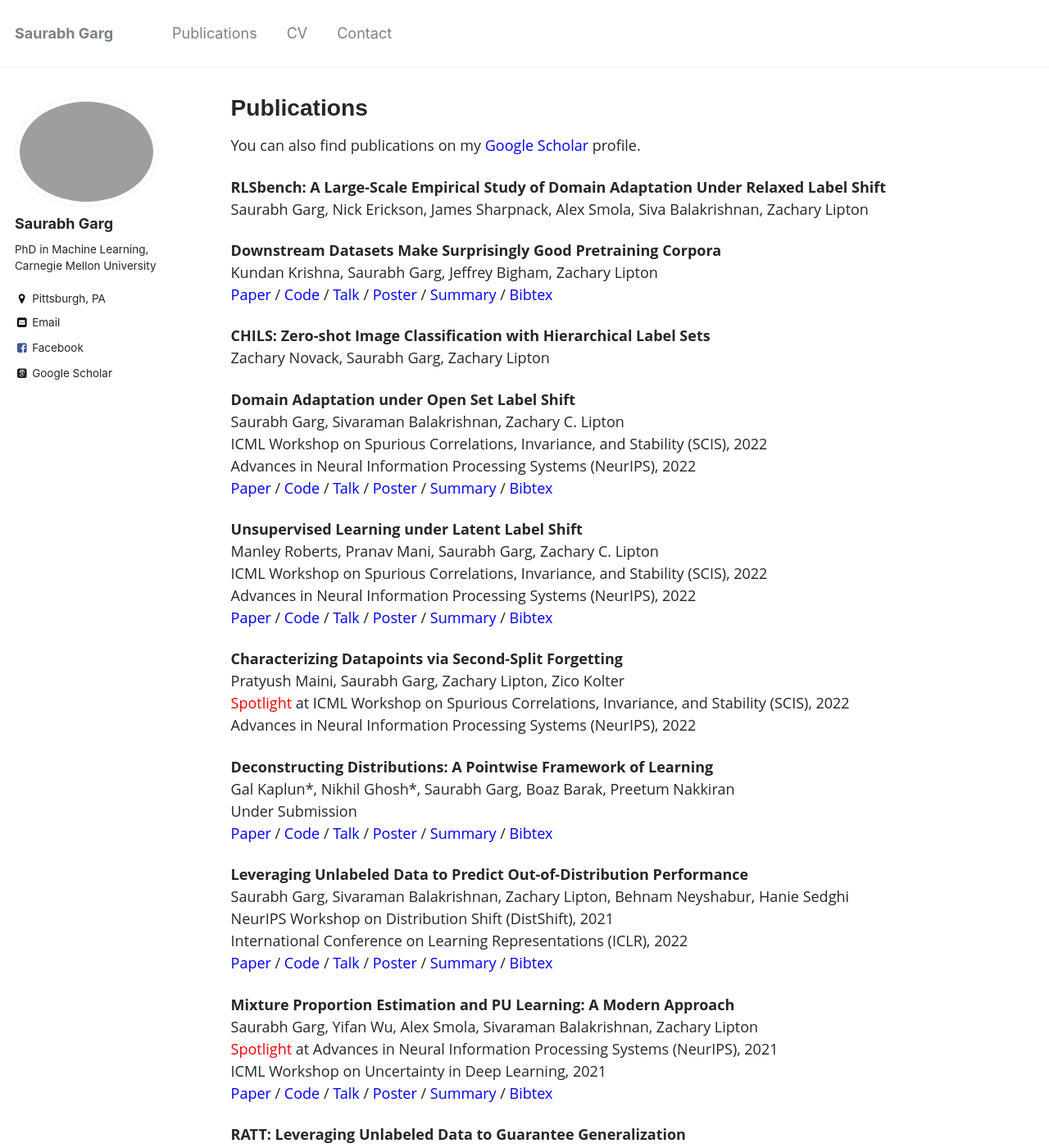
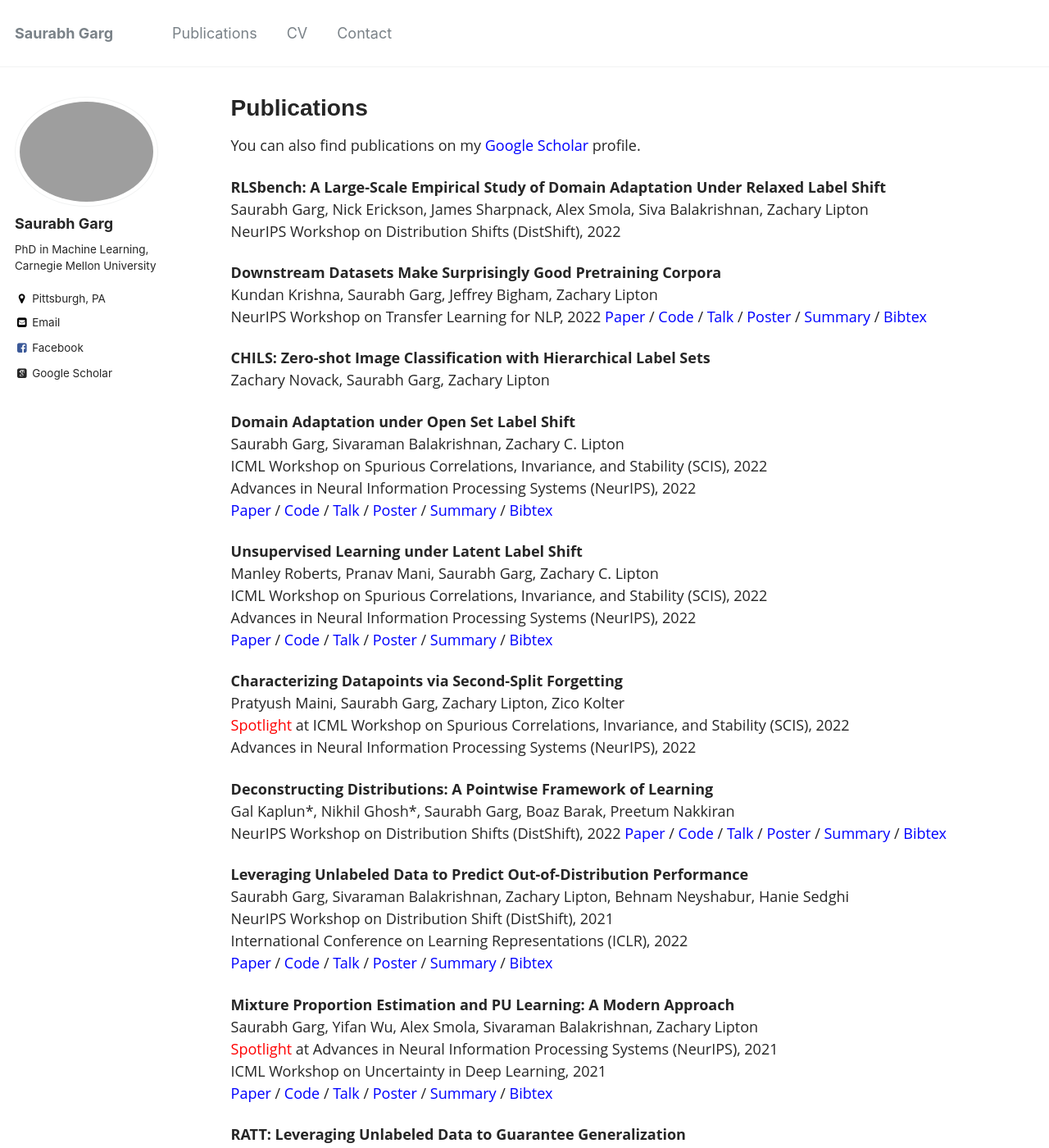
Before and after one commit to saurabhgarg1996/saurabhgarg1996.github.io, a Jekyll site: the page built from _pages/publications.md, in a window 1280 px wide and 1400 px high. Shown: the whole window at 82% size. Built offline with Jekyll 4.4.1, drawn with Linux system fonts in a browser that asks for light colours; some web fonts are replaced.

Commit message:
Workshop papers added

```diff
--- a/_pages/publications.md
+++ b/_pages/publications.md
@@ -10,10 +10,11 @@ You can also find publications on my <span style="color:blue">[Google Scholar](h
 
 **RLSbench: A Large-Scale Empirical Study of Domain Adaptation Under Relaxed Label Shift**
 Saurabh Garg, Nick Erickson, James Sharpnack, Alex Smola, Siva Balakrishnan,  Zachary Lipton
-
+NeurIPS Workshop on Distribution Shifts (DistShift), 2022
 
 **Downstream Datasets Make Surprisingly Good Pretraining Corpora**
 Kundan Krishna, Saurabh Garg, Jeffrey Bigham, Zachary Lipton
+NeurIPS Workshop on Transfer Learning for NLP, 2022
 <span style="color:blue">[Paper](https://arxiv.org/abs/2209.14389)</span> / <span style="color:blue">[Code]()</span> / <span style="color:blue">[Talk]()</span> / <span style="color:blue">[Poster]()</span> / <span style="color:blue">[Summary](javascript:toggleblock('kundan_2022_abs'))</span> / <span style="color:blue">[Bibtex](javascript:toggleblock('kundan_2022_bib'))</span>
 <p><i id="kundan_2022_abs" style="display: none;">We observe that pretraining only on the downstream dataset can perform comparably or often even better than pretraining on a huge upstream corpora.  </i></p>
 <bibtext xml:space="preserve" id="kundan_2022_bib" style="display: none;">
@@ -70,7 +71,7 @@ Advances in Neural Information Processing Systems (NeurIPS), 2022
 
 **Deconstructing Distributions: A Pointwise Framework of Learning**
 Gal Kaplun\*, Nikhil Ghosh\*, Saurabh Garg, Boaz Barak, Preetum Nakkiran
-Under Submission
+NeurIPS Workshop on Distribution Shifts (DistShift), 2022
 <span style="color:blue">[Paper](https://arxiv.org/abs/2202.09931)</span> / <span style="color:blue">[Code]()</span> / <span style="color:blue">[Talk]()</span> / <span style="color:blue">[Poster]()</span> / <span style="color:blue">[Summary](javascript:toggleblock('kalpun2022_DD_abs'))</span> / <span style="color:blue">[Bibtex](javascript:toggleblock('kalpun2022_DD_bib'))</span>
 <p><i id="kalpun2022_DD_abs" style="display: none;">We propose a new lens for studying the pointwise performance of learning algorithms which reveals new insights into their behavior and goes beyond traditional notions of in-distribution and "out-of-distribution" learning. </i></p>
 <bibtext xml:space="preserve" id="kalpun2022_DD_bib" style="display: none;">
```
